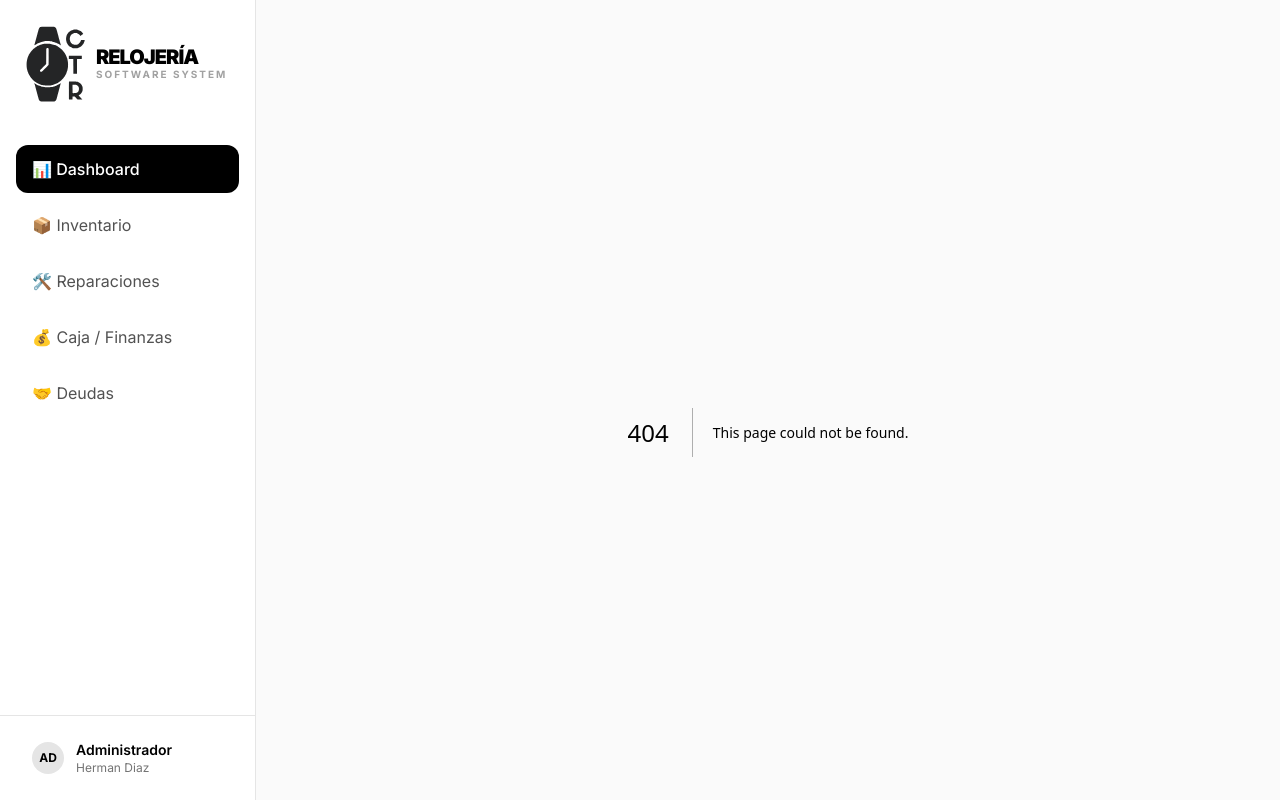
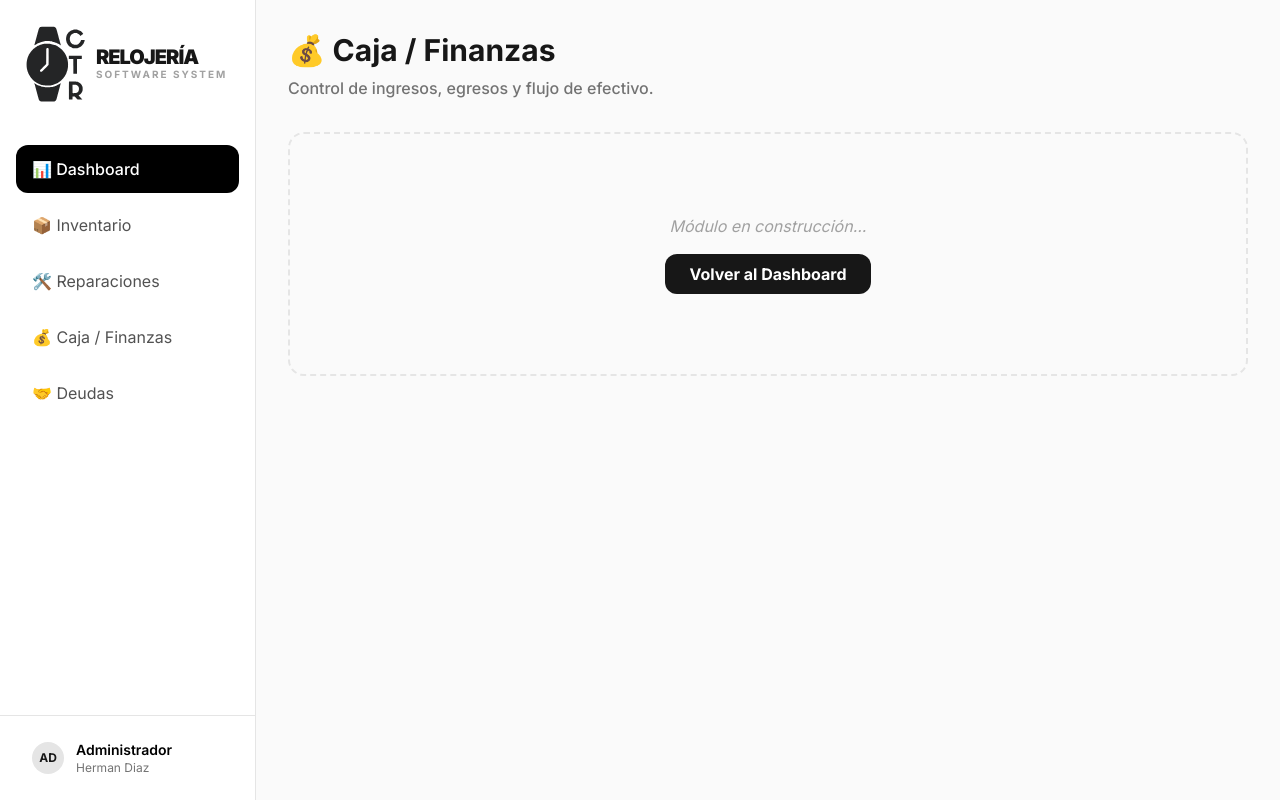
Before and after one commit to HermantDiaz/Centro-Tecnico-Relojero, a Next.js app: page /caja in a window 1280 px wide. Before the commit this address had no page. Built offline with nearby package versions, Linux system fonts and the light colour scheme.

Commit message:
Finalizacion_Modulo_UI_y_Alineacion_Oficial

```diff
--- /dev/null
+++ b/src/app/caja/page.tsx
@@ -0,0 +1,17 @@
+import Link from "next/link";
+
+export default function Caja() {
+  return (
+    <div className="max-w-7xl mx-auto space-y-8">
+      <section>
+        <h1 className="text-3xl font-bold text-neutral-900 dark:text-white mb-2">💰 Caja / Finanzas</h1>
+        <p className="text-neutral-500 font-medium">Control de ingresos, egresos y flujo de efectivo.</p>
+      </section>
+
+      <div className="flex flex-col items-center justify-center py-20 border-2 border-dashed border-neutral-200 dark:border-neutral-800 rounded-2xl">
+        <p className="text-neutral-400 italic mb-4">Módulo en construcción...</p>
+        <Link href="/" className="px-6 py-2 bg-neutral-900 dark:bg-white text-white dark:text-black rounded-xl font-bold">Volver al Dashboard</Link>
+      </div>
+    </div>
+  );
+}
--- /dev/null
+++ b/src/app/deudas/page.tsx
@@ -0,0 +1,17 @@
+import Link from "next/link";
+
+export default function Deudas() {
+  return (
+    <div className="max-w-7xl mx-auto space-y-8">
+      <section>
+        <h1 className="text-3xl font-bold text-neutral-900 dark:text-white mb-2">🤝 Deudas</h1>
+        <p className="text-neutral-500 font-medium">Administración de proveedores y créditos a clientes.</p>
+      </section>
+
+      <div className="flex flex-col items-center justify-center py-20 border-2 border-dashed border-neutral-200 dark:border-neutral-800 rounded-2xl">
+        <p className="text-neutral-400 italic mb-4">Módulo en construcción...</p>
+        <Link href="/" className="px-6 py-2 bg-neutral-900 dark:bg-white text-white dark:text-black rounded-xl font-bold">Volver al Dashboard</Link>
+      </div>
+    </div>
+  );
+}
--- /dev/null
+++ b/src/app/inventario/page.tsx
@@ -0,0 +1,17 @@
+import Link from "next/link";
+
+export default function Inventario() {
+  return (
+    <div className="max-w-7xl mx-auto space-y-8">
+      <section>
+        <h1 className="text-3xl font-bold text-neutral-900 dark:text-white mb-2">📦 Inventario</h1>
+        <p className="text-neutral-500 font-medium">Gestión de relojes, repuestos y suministros.</p>
+      </section>
+
+      <div className="flex flex-col items-center justify-center py-20 border-2 border-dashed border-neutral-200 dark:border-neutral-800 rounded-2xl">
+        <p className="text-neutral-400 italic mb-4">Módulo en construcción...</p>
+        <Link href="/" className="px-6 py-2 bg-neutral-900 dark:bg-white text-white dark:text-black rounded-xl font-bold">Volver al Dashboard</Link>
+      </div>
+    </div>
+  );
+}
--- a/src/app/page.tsx
+++ b/src/app/page.tsx
@@ -11,14 +11,14 @@ export default function Dashboard() {
             Resumen operativo y financiero de hoy en CTR Relojería.
           </p>
         </div>
-        <div className="flex flex-wrap gap-3">
-          <button className="px-4 py-2.5 bg-neutral-900 dark:bg-white text-white dark:text-black rounded-xl font-bold text-sm hover:scale-105 transition-all shadow-lg">
+        <div className="flex flex-row gap-2 md:gap-4 shrink-0 overflow-x-auto pb-2 md:pb-0 scrollbar-hide">
+          <button className="whitespace-nowrap px-4 py-2.5 bg-neutral-900 dark:bg-white text-white dark:text-black rounded-xl font-bold text-xs md:text-sm hover:scale-105 transition-all shadow-lg min-w-max">
             ✨ Nueva Reparación
           </button>
-          <button className="px-4 py-2.5 bg-white dark:bg-neutral-800 border border-neutral-200 dark:border-neutral-700 text-neutral-900 dark:text-white rounded-xl font-bold text-sm hover:bg-neutral-50 dark:hover:bg-neutral-700 transition-all shadow-sm">
+          <button className="whitespace-nowrap px-4 py-2.5 bg-white dark:bg-neutral-800 border border-neutral-200 dark:border-neutral-700 text-neutral-900 dark:text-white rounded-xl font-bold text-xs md:text-sm hover:bg-neutral-50 dark:hover:bg-neutral-700 transition-all shadow-sm min-w-max">
             💰 Registrar Ingreso
           </button>
-          <button className="px-4 py-2.5 bg-red-50 dark:bg-red-950/30 border border-red-100 dark:border-red-900/50 text-red-600 dark:text-red-400 rounded-xl font-bold text-sm hover:bg-red-100 dark:hover:bg-red-900/50 transition-all shadow-sm">
+          <button className="whitespace-nowrap px-4 py-2.5 bg-red-50 dark:bg-red-950/30 border border-red-100 dark:border-red-900/50 text-red-600 dark:text-red-400 rounded-xl font-bold text-xs md:text-sm hover:bg-red-100 dark:hover:bg-red-900/50 transition-all shadow-sm min-w-max">
             📉 Registrar Gasto
           </button>
         </div>
--- /dev/null
+++ b/src/app/reparaciones/page.tsx
@@ -0,0 +1,17 @@
+import Link from "next/link";
+
+export default function Reparaciones() {
+  return (
+    <div className="max-w-7xl mx-auto space-y-8">
+      <section>
+        <h1 className="text-3xl font-bold text-neutral-900 dark:text-white mb-2">🛠️ Reparaciones</h1>
+        <p className="text-neutral-500 font-medium">Control de taller y entregas técnicas.</p>
+      </section>
+
+      <div className="flex flex-col items-center justify-center py-20 border-2 border-dashed border-neutral-200 dark:border-neutral-800 rounded-2xl">
+        <p className="text-neutral-400 italic mb-4">Módulo en construcción...</p>
+        <Link href="/" className="px-6 py-2 bg-neutral-900 dark:bg-white text-white dark:text-black rounded-xl font-bold">Volver al Dashboard</Link>
+      </div>
+    </div>
+  );
+}
```
Also changed, not shown: public/logo.svg (deleted).
